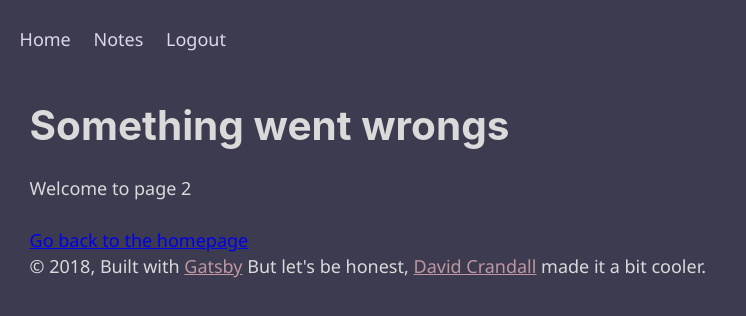
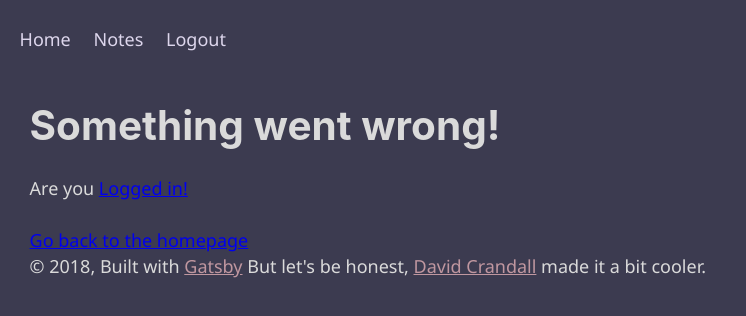
Before and after one commit to dacrands/gatsby-flask-frontend, a Gatsby site: page /err in a window 1280 px wide. Shown: the whole page, without its empty margins (0-746 px from the left). Built offline with nearby package versions, Linux system fonts and the light colour scheme; Gatsby itself is replaced by a stand-in of ours.

Commit message:
/err Link

```diff
--- a/src/pages/err.js
+++ b/src/pages/err.js
@@ -6,8 +6,8 @@ import Layout from '../components/layout'
 
 const ErrPage = () => (
   <Layout>
-    <h1>Something went wrongs</h1>
-    <p>Welcome to page 2</p>
+    <h1>Something went wrong!</h1>
+    <p>Are you <Link to="/login">Logged in!</Link></p>
     <Link to="/">Go back to the homepage</Link>
   </Layout>
 )
```
